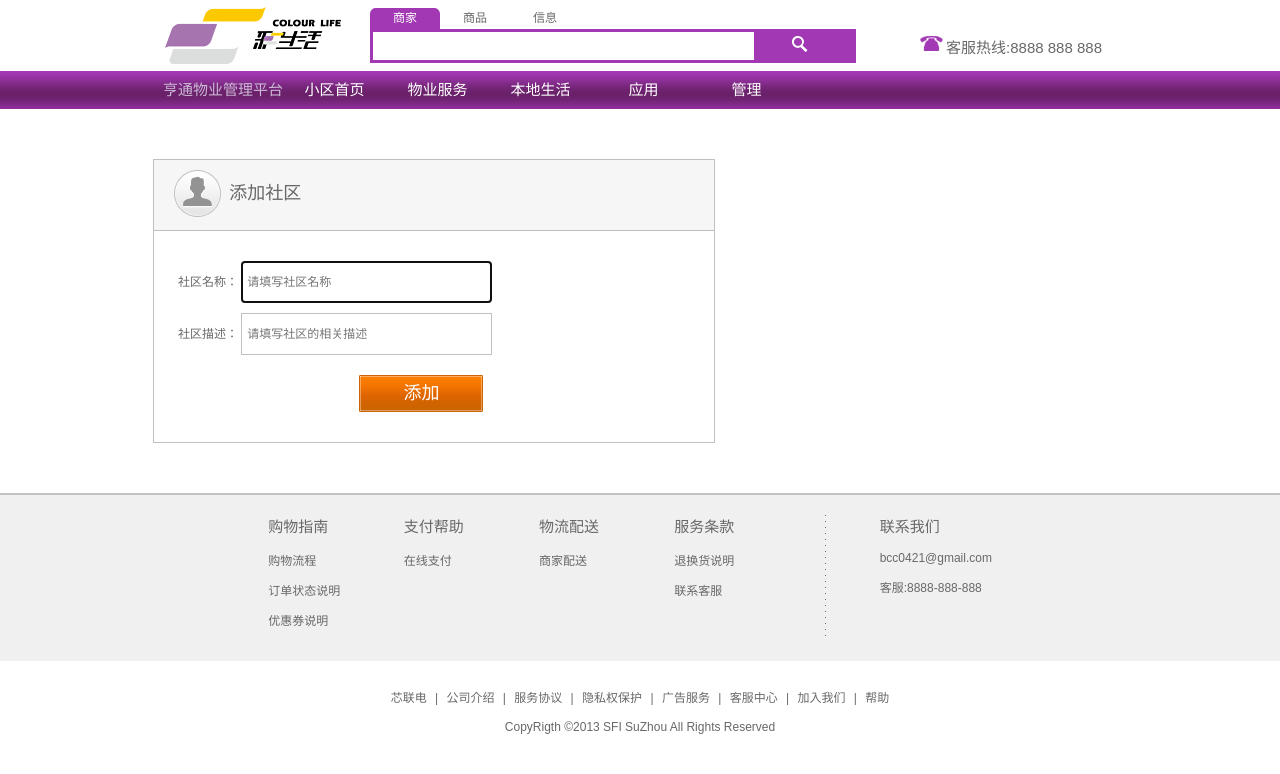
After one commit to bcc0421/SmartData, a Django app: page /community/ in a window 1280 px wide. The commit adds this page. Shown: the part 125-899 px from the top of the page. Run offline with Django 3.2, Linux system fonts and the light colour scheme; parts of the project's set-up code (start-up, migrations or seed data) failed here and were passed over.

Commit message:
[SD] refactor code.

```diff
--- a/SmartData/urls.py
+++ b/SmartData/urls.py
@@ -4,6 +4,7 @@ from django.conf.urls.static import static
 from SmartDataApp.controller.admin import register, login, logout
 from SmartDataApp.views import *
 from SmartDataApp.controller.complain import *
+from SmartDataApp.controller.community import *
 
 # Uncomment the next two lines to enable the admin:
 # from django.contrib import admin
@@ -26,5 +27,6 @@ urlpatterns = patterns('',
                        url(r'^generate_captcha/', generate_captcha),
                        url(r'^complain/$', complain),
                        url(r'^complain/create/$', complain_create),
+                       url(r'^community/$', add_community),
 
 ) + static(settings.MEDIA_URL, document_root=settings.MEDIA_ROOT)
--- a/SmartDataApp/controller/community.py
+++ b/SmartDataApp/controller/community.py
@@ -1,2 +1,36 @@
 #coding:utf-8
-#TODO: move your code here.
+from django.db import transaction
+from django.shortcuts import render_to_response, redirect
+from django.views.decorators.csrf import csrf_exempt
+from SmartDataApp.models import Community
+from SmartDataApp.views import index
+
+
+@transaction.atomic
+@csrf_exempt
+def add_community(request):
+    if request.method != u'POST':
+        return render_to_response('add_community.html', {'user': request.user})
+    else:
+        name = request.POST.get(u'name', None)
+        description = request.POST.get(u'description', None)
+        communities = Community.objects.filter(title=name)
+        if len(communities) > 0:
+            return render_to_response('add_community.html', {
+                'user': request.user,
+                'name_error': True,
+                'info': '该社区名称已经存在'
+            })
+        else:
+            community = Community(title=name)
+            community.description = description
+            community.save()
+            return redirect(index)
+
+
+def update_community(request):
+    pass
+
+
+def delete_community(request):
+    pass
--- a/SmartDataApp/models.py
+++ b/SmartDataApp/models.py
@@ -6,6 +6,7 @@ from django.utils import timezone
 
 class Community(models.Model):
     title = models.CharField(max_length=50, null=False, unique=True, blank=False)
+    description = models.CharField(max_length=250, blank=True, null=True)
 
     def __str__(self):
         return self.title
--- a/SmartDataApp/views.py
+++ b/SmartDataApp/views.py
@@ -1,7 +1,6 @@
 #coding:utf-8
 import re
 import logging
-import datetime
 
 from captcha.helpers import captcha_image_url
 import simplejson
@@ -16,10 +15,9 @@ from django.db import transaction
 from django.contrib.auth import authenticate, login as auth_login
 from django.core import serializers
 from captcha.models import CaptchaStore
-from django.core.paginator import Paginator, EmptyPage, PageNotAnInteger
 
 from SmartDataApp.forms import UserForm
-from SmartDataApp.models import Picture, ProfileDetail, Complaints
+from SmartDataApp.models import Picture, ProfileDetail
 
 
 def random_captcha():
@@ -46,7 +44,6 @@ def dashboard(request):
     return render_to_response('dashboard.html', {
         'username': request.user.username
     })
-
 
 
 def multi_response(flag, success, info, template):
--- /dev/null
+++ b/templates/add_community.html
@@ -0,0 +1,42 @@
+{% extends "basecloud.html" %}
+{% block title %}添加社区{% endblock %}
+{% block container %}
+
+    <div class="s_lrf_reg main el_container">
+        <div class="main_inner">
+            <form class="form-horizontal" id="site-form" action="/community/" method="post">
+                {% csrf_token %}
+                <div class="lrf_regBox lrf_optBox fn_left">
+                    <div class="titItem">
+                        <i class="icon"></i>
+                        <span class="title">添加社区</span>
+                    </div>
+                    <div class="optItem">
+                        <div class="optItem_item">
+                            <label class="el_lab">社区名称：</label>
+                            <input class="el_inText" placeholder="请填写社区名称" name="name"
+                                   id="CustomerForm_username" type="text" required autofocus/>
+                            {% if name_error %}
+                                <span style="color:red;" class="help-inline error">{{ info }}</span>
+                            {% endif %}
+                        </div>
+                        <div class="optItem_item">
+                            <label class="el_lab">社区描述：</label>
+                            <input class="el_inText" placeholder="请填写社区的相关描述" name="description"
+                                   id="CustomerForm_password" type="text" required/>
+                        </div>
+
+                        <div class="optItem_item optItem_item_btns">
+                            <button type="submit" class="el_btn_orange_xl el_btn"><span class="txt">添加</span>
+                            </button>
+                        </div>
+                    </div>
+                </div>
+            </form>
+
+            <div class="fn_clear"></div>
+
+        </div>
+    </div>
+
+{% endblock %}
--- a/templates/basecloud.html
+++ b/templates/basecloud.html
@@ -37,6 +37,7 @@
                 <a href="#" class="optLink el_btn">{{ user.username }}</a>
                 {% if user.is_staff %}
                     <a href="/register/" class="optLink el_btn">添加用户</a>
+                    <a href="/community/" class="optLink el_btn">添加社区</a>
                 {% endif %}
                 <a href="/logout/" class="optLink el_btn">登出</a>
             {% else %}
```
Also changed, not shown: SmartDataApp/controller/admin.py (+10 -3 lines), templates/register.html (+11 -4 lines), SmartDataApp/migrations/0012_auto__add_field_community_description.py (added).
